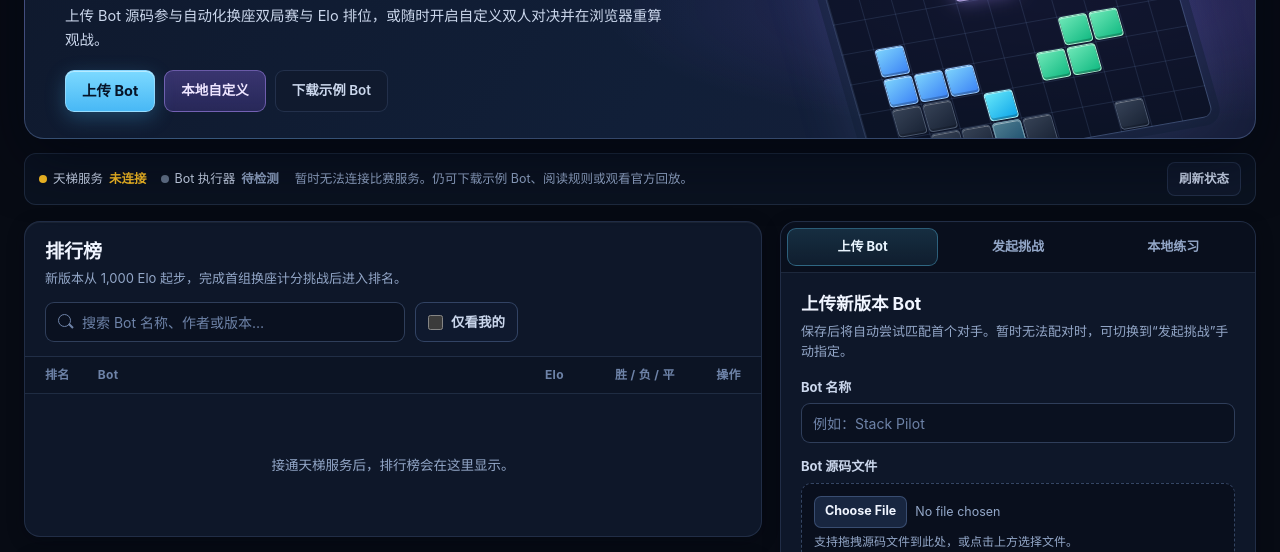
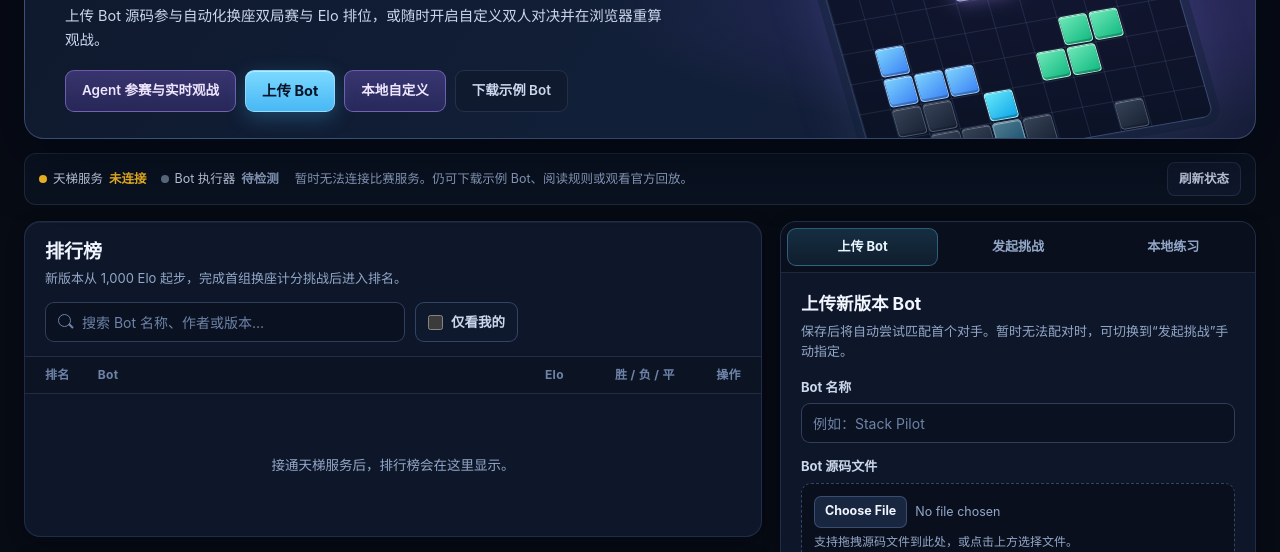
Before and after one commit to soyo174/tetris-ai-arena-web, a plain HTML site: page ladder.html in a window 1280 px wide. Shown: the part 204-756 px from the top of the page. Drawn offline with Linux system fonts and the light colour scheme; no server answers.

Commit message:
Link the live agent invitation and spectator flow from the ladder

```diff
--- a/ladder.html
+++ b/ladder.html
@@ -49,6 +49,7 @@
         <h1 id="ladder-title">方块天梯赛场</h1>
         <p class="hero-description">上传 Bot 源码参与自动化换座双局赛与 Elo 排位，或随时开启自定义双人对决并在浏览器重算观战。</p>
         <div class="hero-actions">
+          <a class="button button-secondary-accent" href="https://129.204.38.227/tetra-arena/ladder.html#agent">Agent 参赛与实时观战</a>
           <a class="button button-primary hero-primary" href="#upload" data-open-tab="upload">上传 Bot</a>
           <a class="button button-secondary-accent" href="./index.html#local-settings">本地自定义</a>
           <a class="button button-quiet hero-secondary" href="./examples/starter_bot.py" download>下载示例 Bot</a>
```
